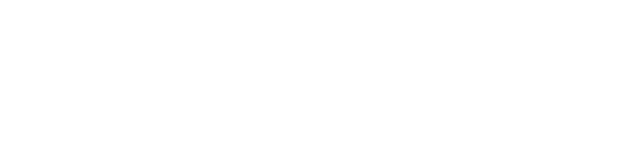
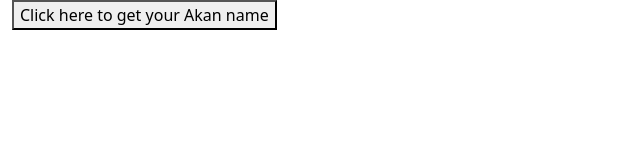
Before and after one commit to Sondoro/akan_name, a plain HTML site: page index.html in a window 1280 px wide. Shown: the whole page, without its empty margins (0-640 px from the left). Drawn offline with nearby package versions, Linux system fonts and the light colour scheme.

Commit message:
add button and link to main() js function

```diff
--- a/index.html
+++ b/index.html
@@ -10,7 +10,9 @@
   <link rel="stylesheet" href="css/styles.css">
 </head>
 <body>
-
+  <div class="container-fluid">
+    <button onclick="main()">Click here to get your Akan name</button>
+  </div>
   <script src="js/script.js"></script>
 </body>
 </html>
```
